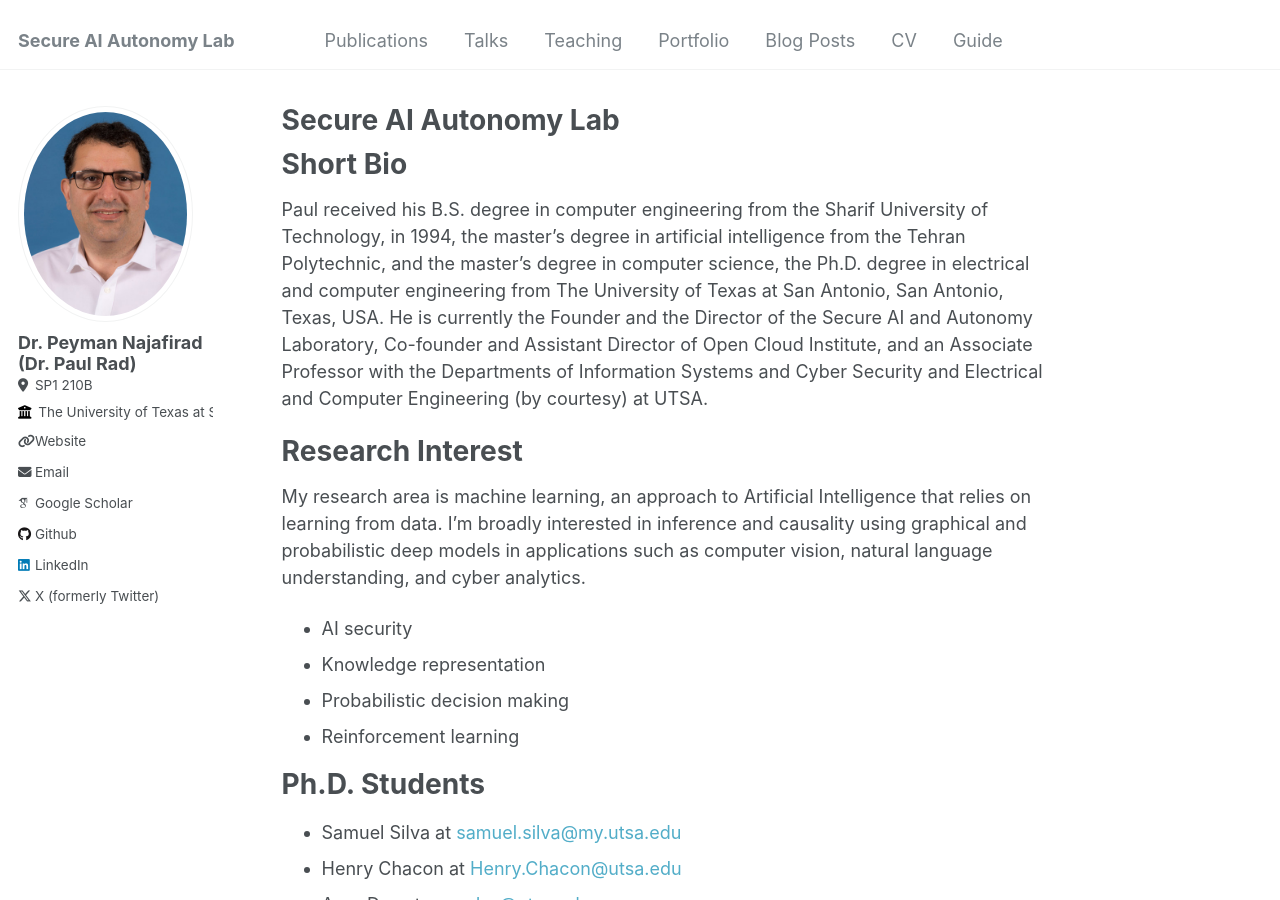
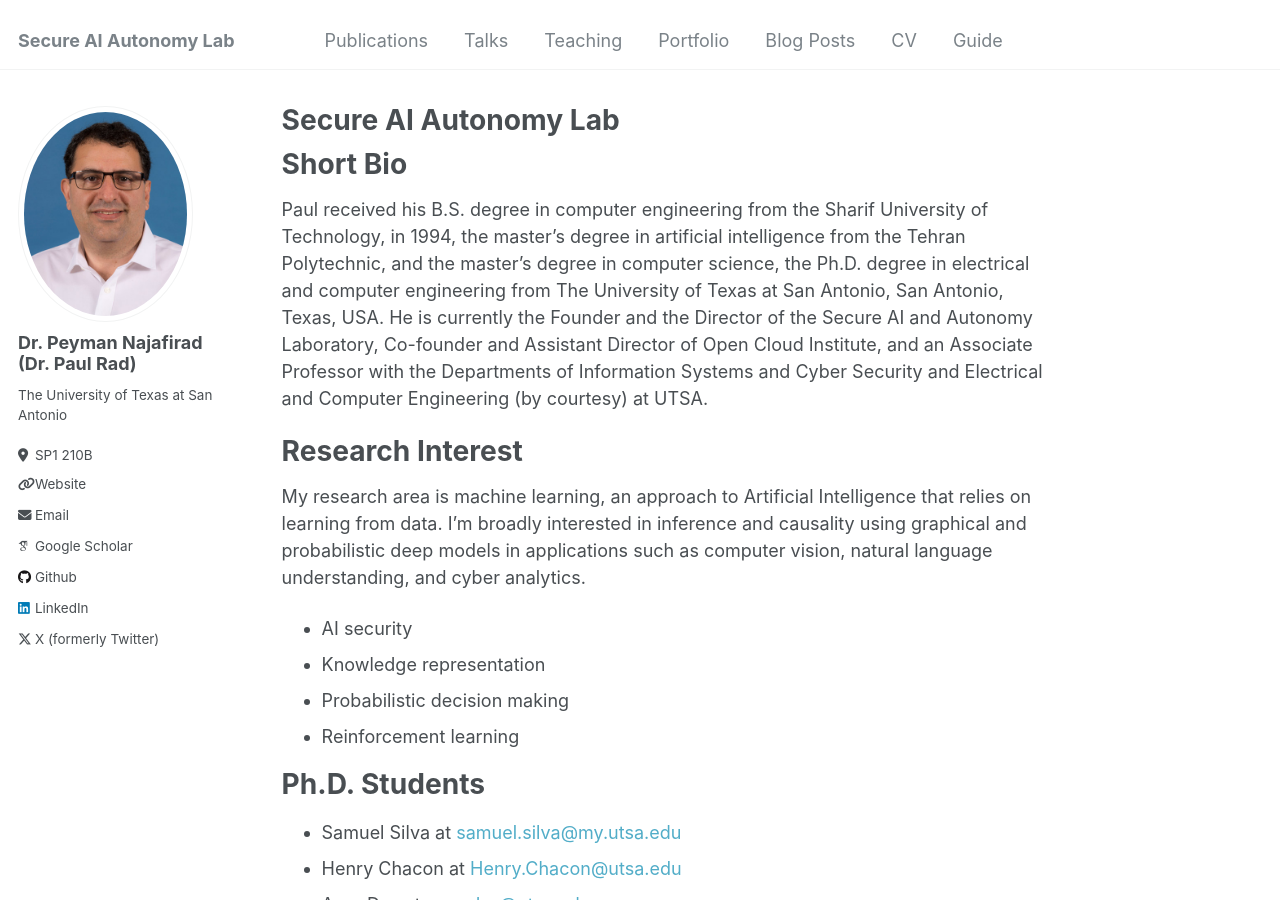
Before and after one commit to vohongthinh2011/PeymanNajafirad, a Jekyll site: the page built from _pages/about.md, in a window 1280 px wide and 900 px high. Built offline with Jekyll 4.4.1, drawn with Linux system fonts in a browser that asks for light colours; some web fonts are replaced.

```diff
--- a/_config.yml
+++ b/_config.yml
@@ -24,9 +24,9 @@ author:
   avatar           : "najafirad_peyman.jpg"
   name             : "Dr. Peyman Najafirad (Dr. Paul Rad)"
   pronouns         : # example: "he/him"
-  # bio              : "The University of Texas at San Antonio"
+  bio              : "The University of Texas at San Antonio"
   location         : "SP1 210B"
-  employer         : "The University of Texas \n at San Antonio"
+  #employer         : "The University of Texas \n at San Antonio"
   uri              : "https://vohongthinh2011.github.io/PeymanNajafirad/"
   email            : "Peyman.Najafirad@utsa.edu"
 
```
